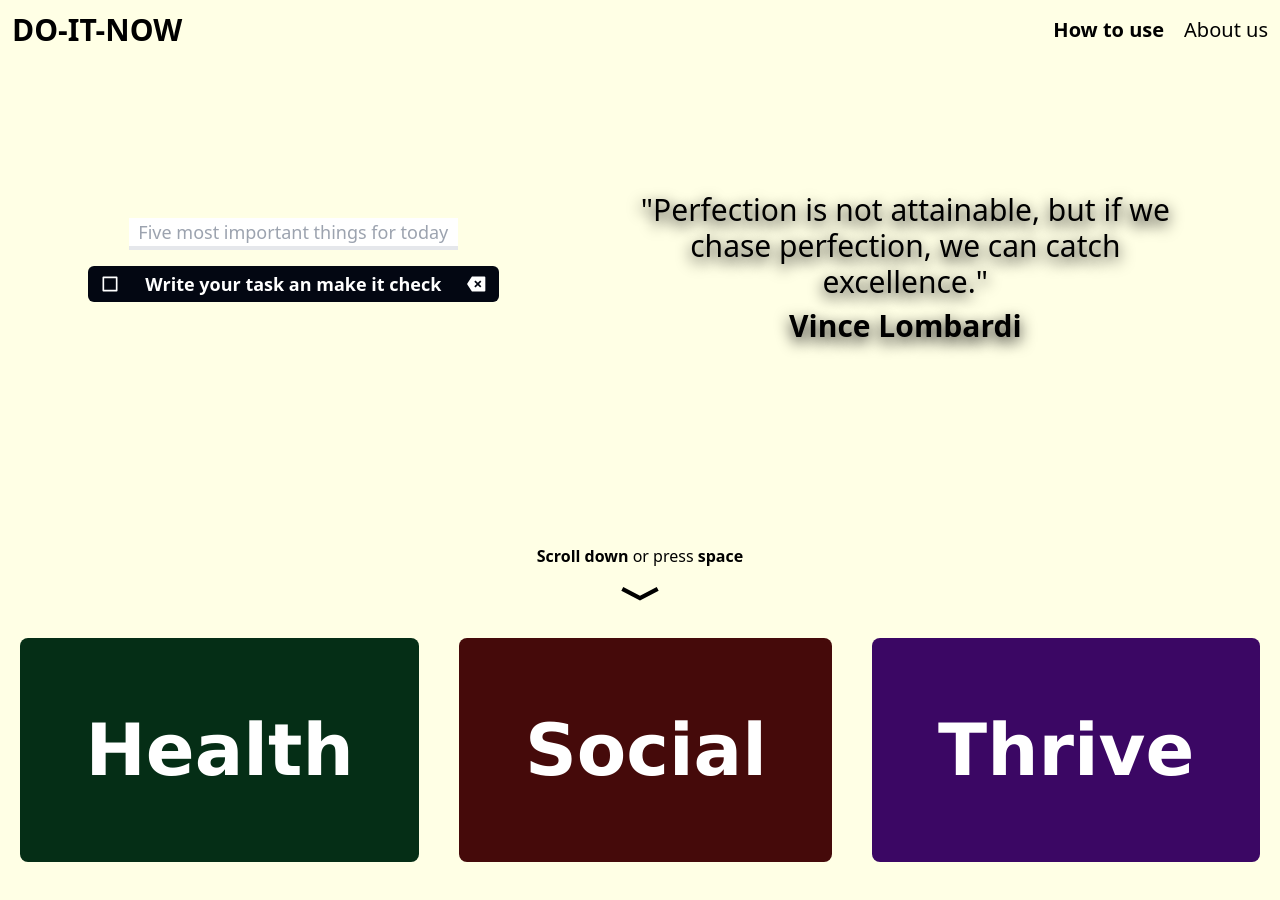
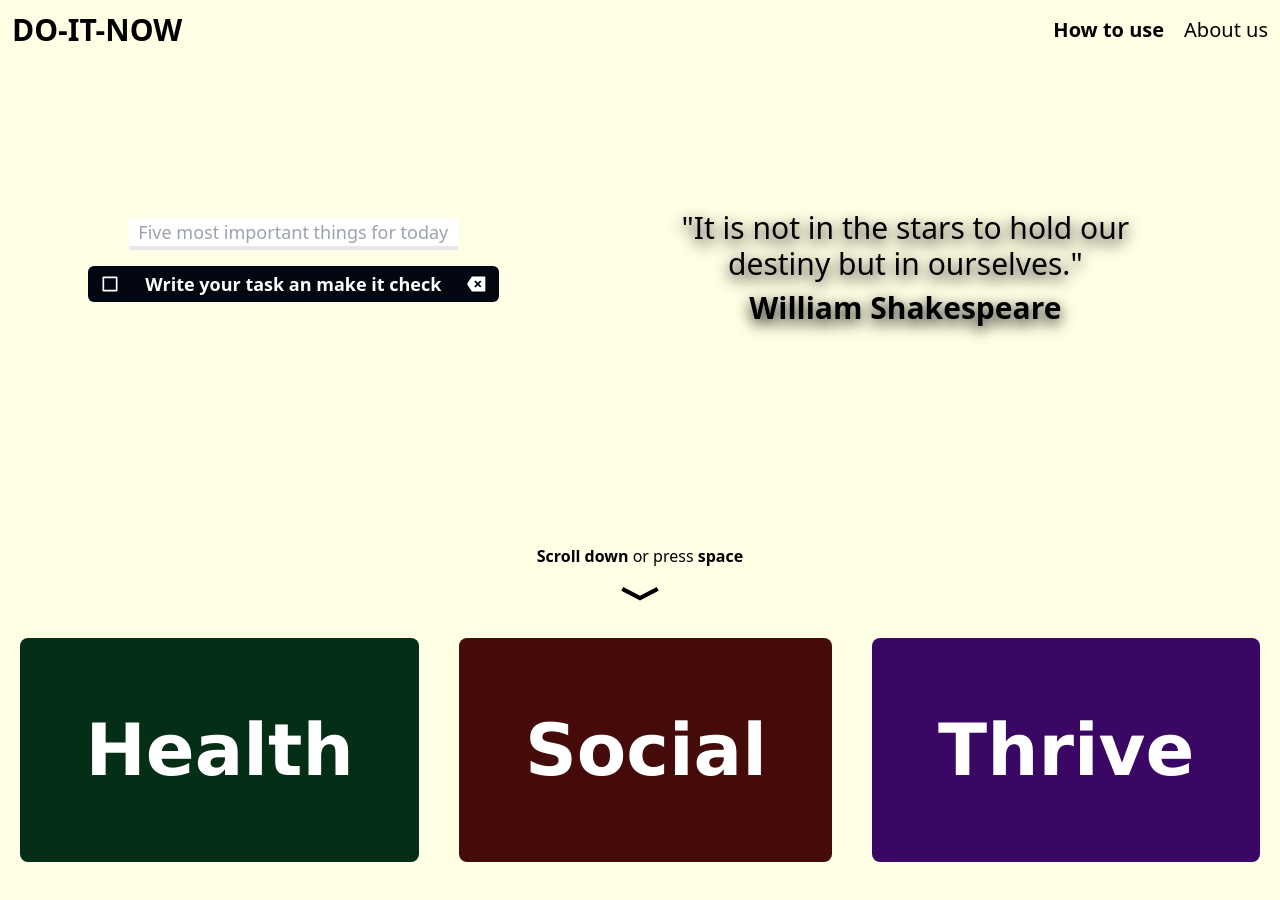
Before and after one commit to fantasyfuerte/DO-IT-PROJECT, a React (Vite) app: page / in a window 1280 px wide. Shown: the top 900 px of the page. Built offline with nearby package versions, Linux system fonts and the light colour scheme.

Commit message:
Quitting QuoteCard transicions

```diff
--- a/src/components/QuoteCard.tsx
+++ b/src/components/QuoteCard.tsx
@@ -6,7 +6,7 @@ interface Props {
 
 export const QuoteCard: React.FC<Props> = ({ quote }) => {
   return (
-    <article className="md:px-20 flex flex-col items-center animation">
+    <article className="md:px-20 flex flex-col items-center">
       <p className="textshadow text-3xl font-normal text-wrap text-center">
         "{quote.content}"
       </p>
--- a/src/components/QuotesApp.tsx
+++ b/src/components/QuotesApp.tsx
@@ -9,12 +9,12 @@ const QuotesApp: React.FC = () => {
   }
 
   const [currentIndex, setCurrentIndex] = useState(
-    getRandomNumber(Quotes.length)
+    getRandomNumber(50)
   ); // This is the element that will be shown
 
   useEffect(() => {
     const intervalId = setInterval(() => {
-      setCurrentIndex(getRandomNumber(Quotes.length));
+      setCurrentIndex(getRandomNumber(50));
     }, 10000); // Cambia cada 1000 ms
     return () => clearInterval(intervalId); // Cleans up the interval on unmount
   }, [Quotes.length]);
--- a/src/index.css
+++ b/src/index.css
@@ -28,25 +28,6 @@ article > h2 {
   text-shadow: 0 5px 15px #000000;
 }
 
-.animation {
-  animation: showUp 10s infinite;
-}
-
-@keyframes showUp {
-  0% {
-    opacity: 0;
-  }
-  15% {
-    opacity: 1;
-  }
-  85% {
-    opacity: 1;
-  }
-  100% {
-    opacity: 0;
-  }
-}
-
 @media (min-width: 768px) {
   .height-80 {
     height: 84vh;
```
